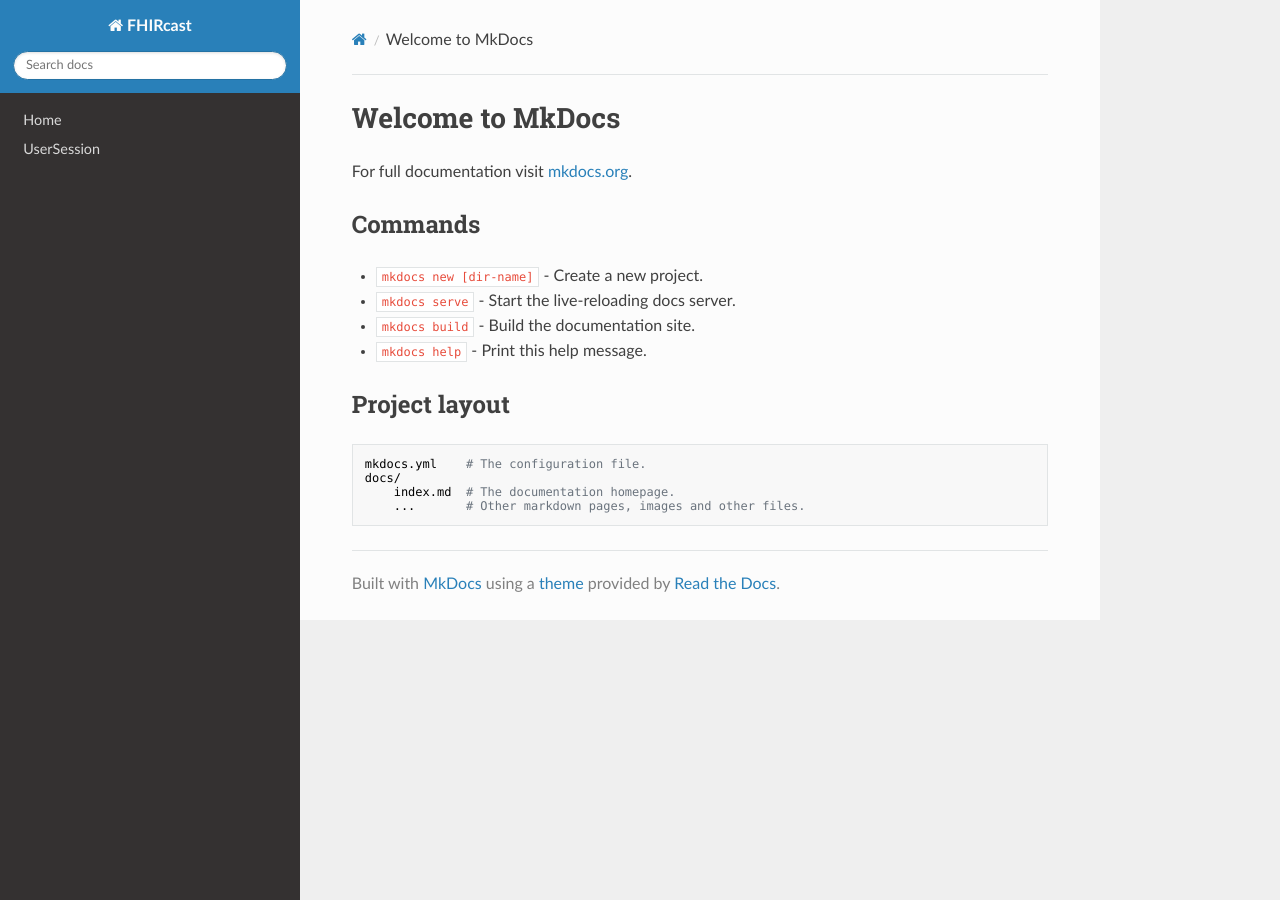
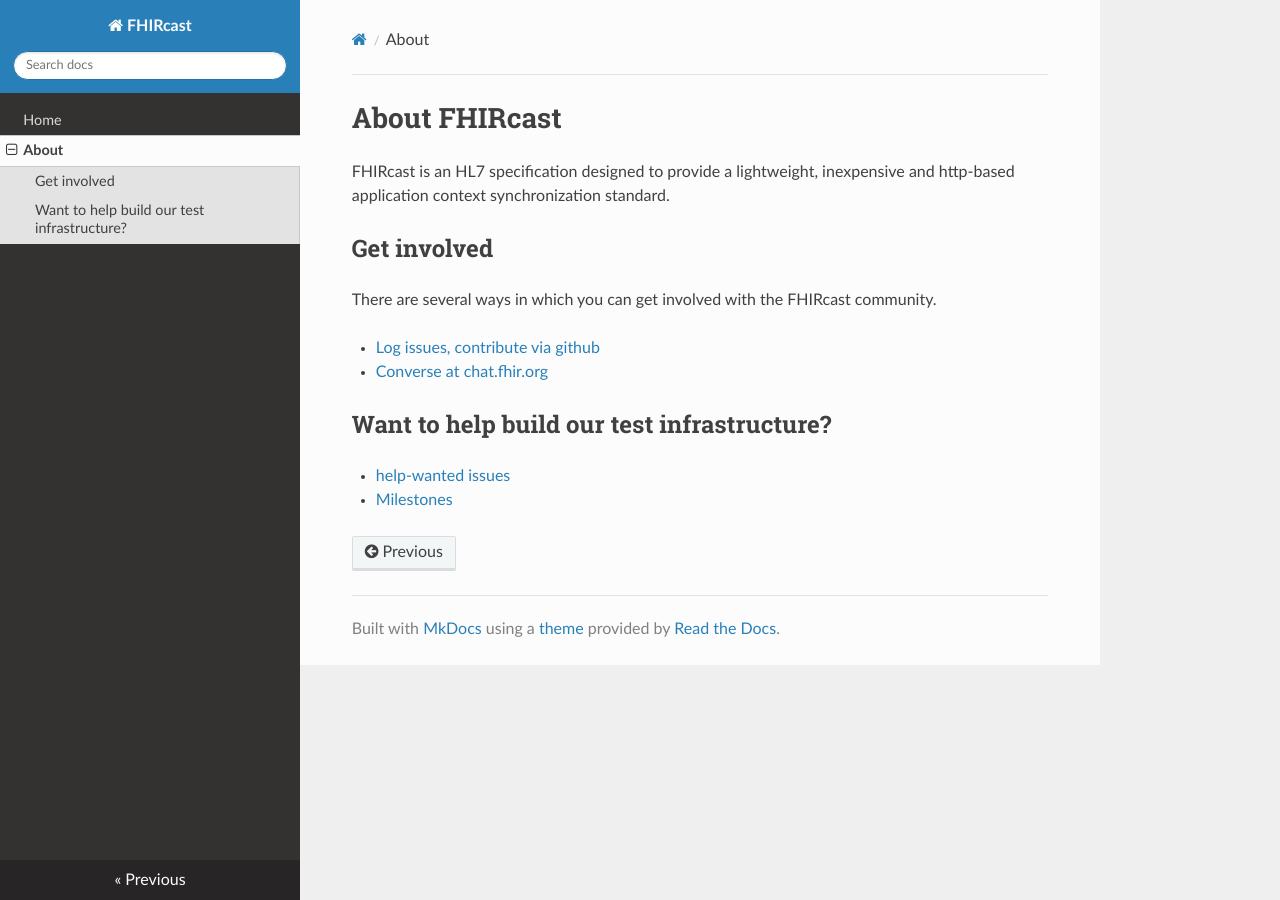
Before and after one commit to HL7/fhircast-docs, an MkDocs documentation site: the page built from docs/about.md, in a window 1280 px wide. Built offline with MkDocs 1.6.1, drawn with Linux system fonts in a browser that asks for light colours; nearby versions of some CDN libraries; old or Windows-style settings are respelled for this version of MkDocs.

Commit message:
cleanup for website publish
Add .gitignore for mkdocs
Add HL7 logo
About about.md
Delete usersession.md

```diff
--- a/docs/about.md
+++ b/docs/about.md
@@ -1,17 +1,13 @@
-# Welcome to MkDocs
+# About FHIRcast
 
-For full documentation visit [mkdocs.org](http://mkdocs.org).
+FHIRcast is an HL7 specification designed to provide a lightweight, inexpensive and http-based application context synchronization standard.
 
-## Commands
+## Get involved
+There are several ways in which you can get involved with the FHIRcast community.
 
-* `mkdocs new [dir-name]` - Create a new project.
-* `mkdocs serve` - Start the live-reloading docs server.
-* `mkdocs build` - Build the documentation site.
-* `mkdocs help` - Print this help message.
+* [Log issues, contribute via github](https://github.com/fhircast)
+* [Converse at chat.fhir.org](https://chat.fhir.org/#narrow/stream/fhircast)
 
-## Project layout
-
-    mkdocs.yml    # The configuration file.
-    docs/
-        index.md  # The documentation homepage.
-        ...       # Other markdown pages, images and other files.
+## Want to help build our test infrastructure?
+* [help-wanted issues](https://github.com/fhircast/docs/labels/help%20wanted)
+* [Milestones](https://github.com/fhircast/docs/milestone/1)
--- a/mkdocs.yml
+++ b/mkdocs.yml
@@ -1,5 +1,5 @@
 site_name: FHIRcast
 pages:
     - Home: index.md
-    - UserSession: usersession.md
+    - About: about.md
 theme: readthedocs
```
Also changed, not shown: docs/index.md (+2 -0 lines), docs/usersession.md (deleted, +0 -65 lines), docs/img/hl7logo.gif (added), 1 other file.
